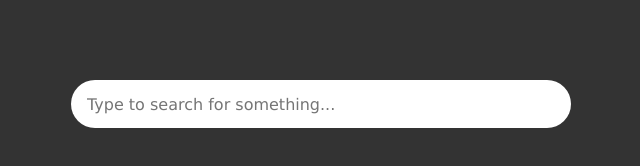
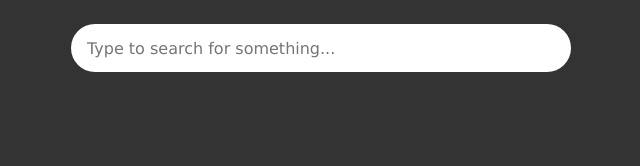
Before and after one commit to williamthome/autocomplete-search, a plain HTML site: page index.html in a window 1280 px wide. Shown: the whole page, without its empty margins (319-959 px from the left). Drawn offline with Linux system fonts and the light colour scheme.

Commit message:
style: change container padding

```diff
--- a/style.css
+++ b/style.css
@@ -34,7 +34,7 @@ input[type="search"]::-webkit-search-decoration:hover, input[type="search"]::-we
 
 .container {
   height: 100%;
-  padding-top: 5rem;
+  padding: 1.5rem;
   display: flex;
   justify-content: center;
 }
```
